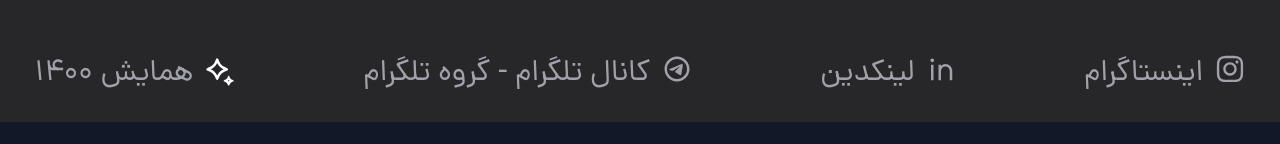
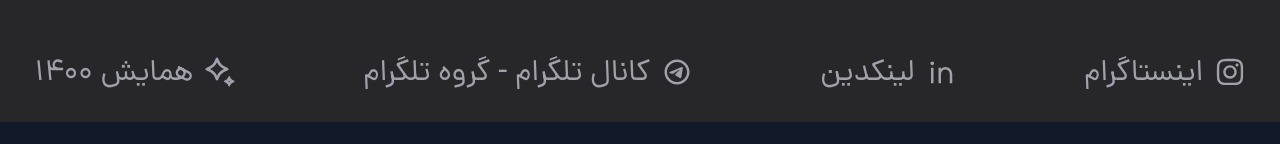
Before and after one commit to frontChapter/website-frontend, a Next.js app: page / in a window 1280 px wide. Shown: the part 7979-8123 px from the top of the page. Built offline with nearby package versions, Linux system fonts and the light colour scheme.

Commit message:
add: new stars asset

```diff
--- a/src/app/components/Footer/Footer.tsx
+++ b/src/app/components/Footer/Footer.tsx
@@ -43,13 +43,7 @@ const socialIcons = [
   },
   {
     icon: (
-      <Image
-        src="/icons/stars.svg"
-        alt="stars"
-        width={30}
-        height={30}
-        className=""
-      />
+      <Image src="/icons/stars-zinc.svg" alt="stars" width={30} height={30} />
     ),
     title: "همایش ۱۴۰۰",
     link: "https://conf1400.frontchapter.ir/",
@@ -81,7 +75,7 @@ const Footer = () => {
         <div className="flex justify-center">
           <div className="flex flex-wrap justify-center gap-x-32 gap-y-4 py-8 text-3xl text-zinc-400">
             {socialIcons.map((item) => (
-              <div key={item.link} className="flex gap-3">
+              <div key={item.link} className="flex items-center gap-3">
                 {item.icon}
                 {item.children ? (
                   item.children
```
Also changed, not shown: public/icons/stars-zinc.svg (added).
